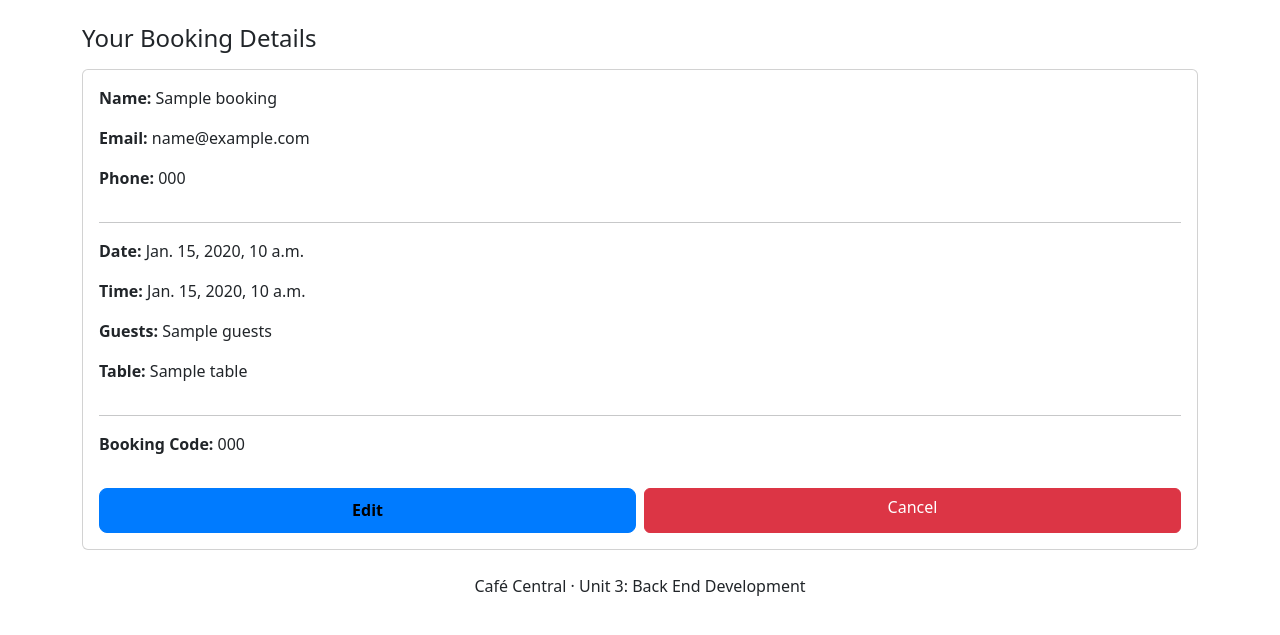
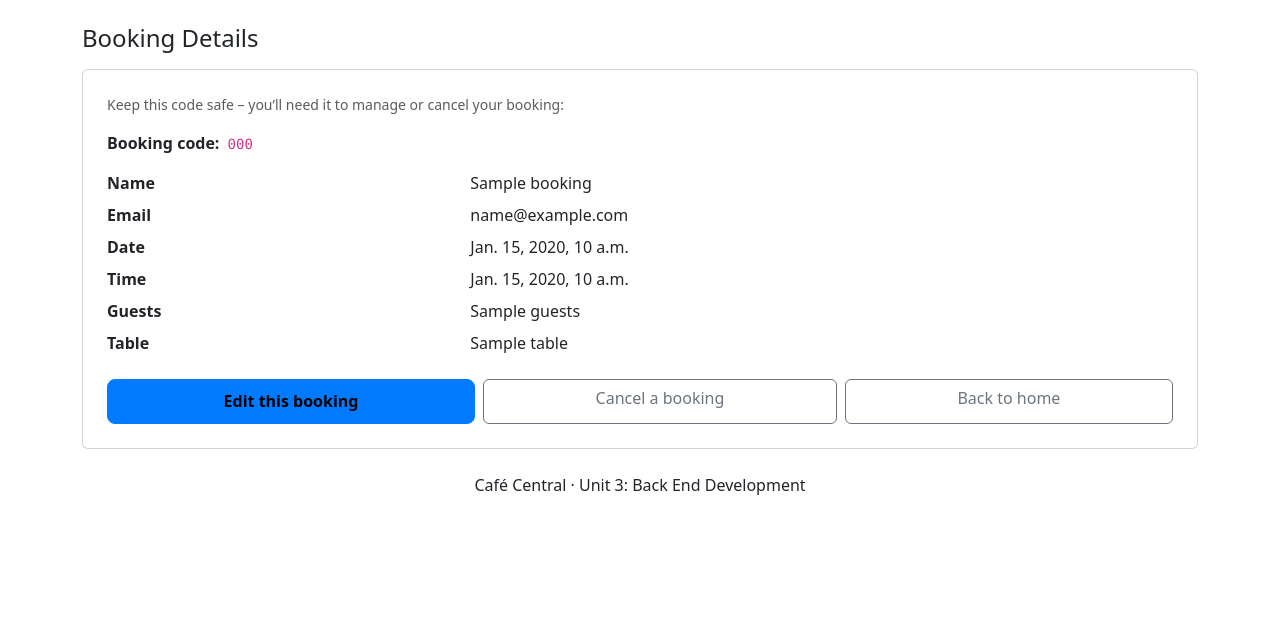
Before and after one commit to Leon4721/project_three_restaurant_booking, a Django app: template booking_app/templates/booking_app/booking_detail.html in a window 1280 px wide. Shown: the part 56-691 px from the top of the page. Run offline with Django 5.2, Linux system fonts and the light colour scheme; the template is opened without the code that fills it: most values are stand-ins (such as "Sample title", 1, 10 or a date in 2020).

Commit message:
fix edit page

```diff
--- a/booking_app/templates/booking_app/booking_detail.html
+++ b/booking_app/templates/booking_app/booking_detail.html
@@ -3,30 +3,55 @@
 
 {% block content %}
 
-<h2 class="h4 mb-3">Your Booking Details</h2>
+<h2 class="h4 mb-3">Booking Details</h2>
 
-<div class="card booking-card p-3">
+<div class="card booking-card p-3 p-md-4">
+  <p class="text-muted small mb-3">
+    Keep this code safe – you’ll need it to manage or cancel your booking:
+  </p>
 
-  <p><strong>Name:</strong> {{ booking.name }}</p>
-  <p><strong>Email:</strong> {{ booking.email }}</p>
-  <p><strong>Phone:</strong> {{ booking.phone }}</p>
-
-  <hr>
-
-  <p><strong>Date:</strong> {{ booking.date }}</p>
-  <p><strong>Time:</strong> {{ booking.time }}</p>
-  <p><strong>Guests:</strong> {{ booking.guests }}</p>
-  <p><strong>Table:</strong> {{ booking.table }}</p>
-
-  <hr>
-
-  <p><strong>Booking Code:</strong> {{ booking.booking_code }}</p>
-
-  <div class="mt-3 d-flex gap-2">
-    <a class="btn btn-coffee-primary w-50" href="/manage/{{ booking.booking_code }}/">Edit</a>
-    <a class="btn btn-danger w-50" href="/cancel/">Cancel</a>
+  <div class="mb-3">
+    <span class="fw-semibold">Booking code:</span>
+    <code class="ms-1">{{ booking.booking_code }}</code>
   </div>
 
+  <dl class="row mb-3">
+    <dt class="col-sm-4">Name</dt>
+    <dd class="col-sm-8">{{ booking.name }}</dd>
+
+    <dt class="col-sm-4">Email</dt>
+    <dd class="col-sm-8">{{ booking.email }}</dd>
+
+    <dt class="col-sm-4">Date</dt>
+    <dd class="col-sm-8">{{ booking.date }}</dd>
+
+    <dt class="col-sm-4">Time</dt>
+    <dd class="col-sm-8">{{ booking.time }}</dd>
+
+    <dt class="col-sm-4">Guests</dt>
+    <dd class="col-sm-8">{{ booking.guests }}</dd>
+
+    <dt class="col-sm-4">Table</dt>
+    <dd class="col-sm-8">{{ booking.table }}</dd>
+  </dl>
+
+  <div class="d-flex flex-column flex-sm-row gap-2">
+    <!-- ✅ Correct: go to /edit/<booking_code>/ -->
+    <a href="{% url 'edit_booking' booking.booking_code %}"
+       class="btn btn-coffee-primary flex-fill">
+      Edit this booking
+    </a>
+
+    <a href="{% url 'cancel_booking' %}"
+       class="btn btn-outline-secondary flex-fill">
+      Cancel a booking
+    </a>
+
+    <a href="{% url 'home' %}"
+       class="btn btn-outline-secondary flex-fill">
+      Back to home
+    </a>
+  </div>
 </div>
 
 {% endblock %}
```
Also changed, not shown: booking_app/views.py (+13 -10 lines).
